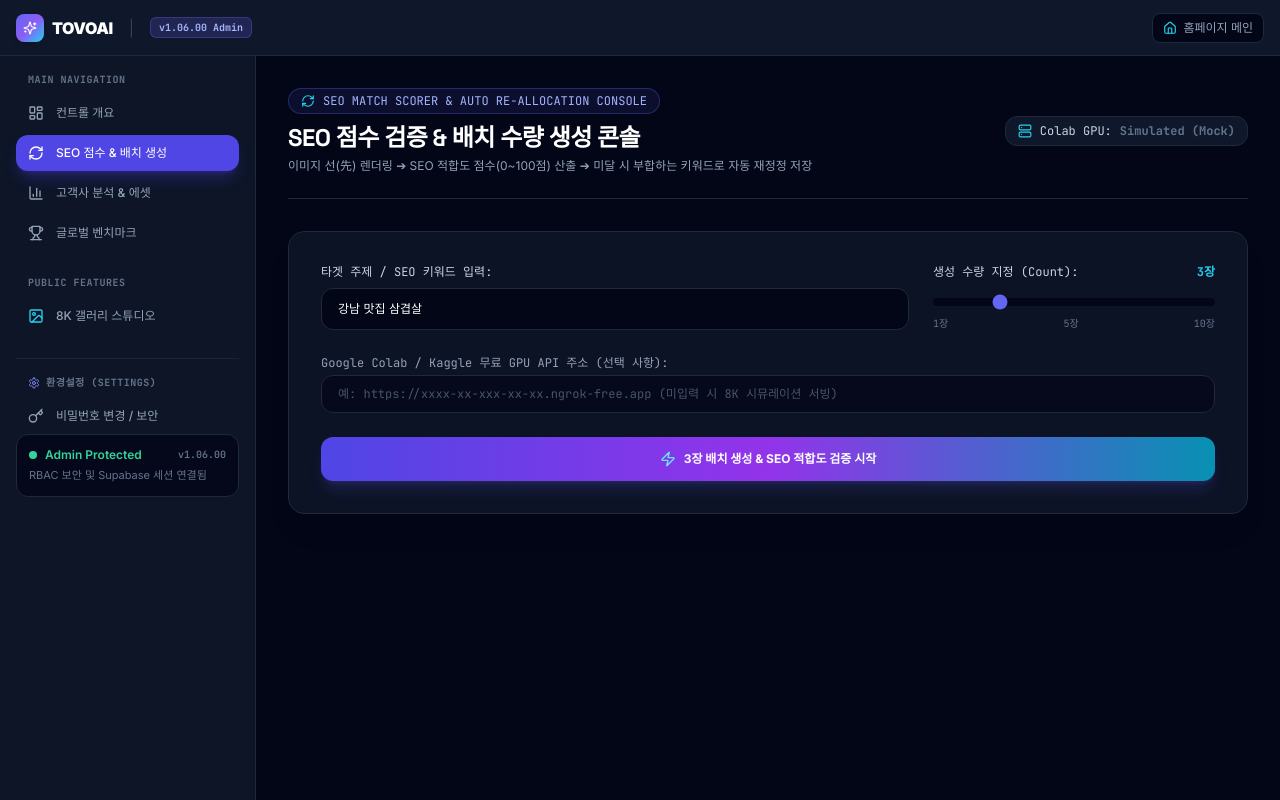
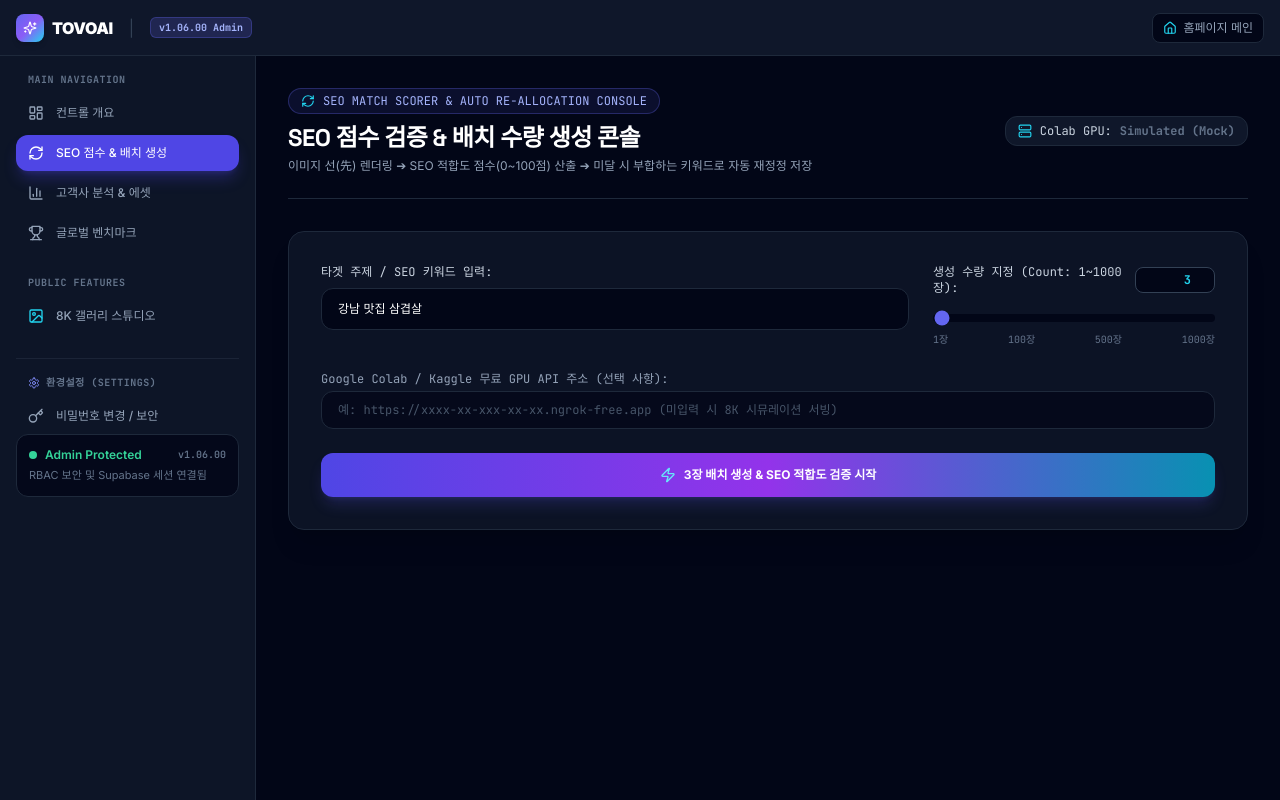
Before and after one commit to tovoai/tovo, a Next.js app: page /admin/seo-reallocator in a window 1280 px wide. Built offline with nearby package versions, Linux system fonts and the light colour scheme.

Commit message:
feat: expand batch generation slider and input to 1000 images and clarify HuggingFace 24h limits

```diff
--- a/src/app/admin/seo-reallocator/page.tsx
+++ b/src/app/admin/seo-reallocator/page.tsx
@@ -113,22 +113,30 @@ export default function SeoReallocatorPage() {
             <div>
               <div className="flex justify-between items-center mb-2">
                 <label className="text-xs font-mono text-slate-300">
-                  생성 수량 지정 (Count):
+                  생성 수량 지정 (Count: 1~1000장):
                 </label>
-                <span className="text-xs font-mono font-bold text-cyan-400">{count}장</span>
+                <input
+                  type="number"
+                  min="1"
+                  max="1000"
+                  value={count}
+                  onChange={(e) => setCount(Math.min(1000, Math.max(1, Number(e.target.value) || 1)))}
+                  className="w-20 bg-slate-950 border border-slate-700 rounded-lg px-2 py-1 text-xs font-mono font-bold text-cyan-400 text-right"
+                />
               </div>
               <input
                 type="range"
                 min="1"
-                max="10"
+                max="1000"
                 value={count}
                 onChange={(e) => setCount(Number(e.target.value))}
                 className="w-full h-2 bg-slate-950 rounded-lg appearance-none cursor-pointer accent-indigo-500"
               />
               <div className="flex justify-between text-[10px] font-mono text-slate-500 mt-1">
                 <span>1장</span>
-                <span>5장</span>
-                <span>10장</span>
+                <span>100장</span>
+                <span>500장</span>
+                <span>1000장</span>
               </div>
             </div>
           </div>
--- a/src/app/api/generate-batch/route.ts
+++ b/src/app/api/generate-batch/route.ts
@@ -13,7 +13,7 @@ export async function POST(request: Request) {
       targetKeyword = '강남 맛집 삼겹살'
     } = body
 
-    const requestedCount = Math.min(Math.max(Number(count) || 1, 1), 10)
+    const requestedCount = Math.min(Math.max(Number(count) || 1, 1), 1000)
     const results: any[] = []
 
     // Attempt to call Colab GPU if colabUrl is provided
```
